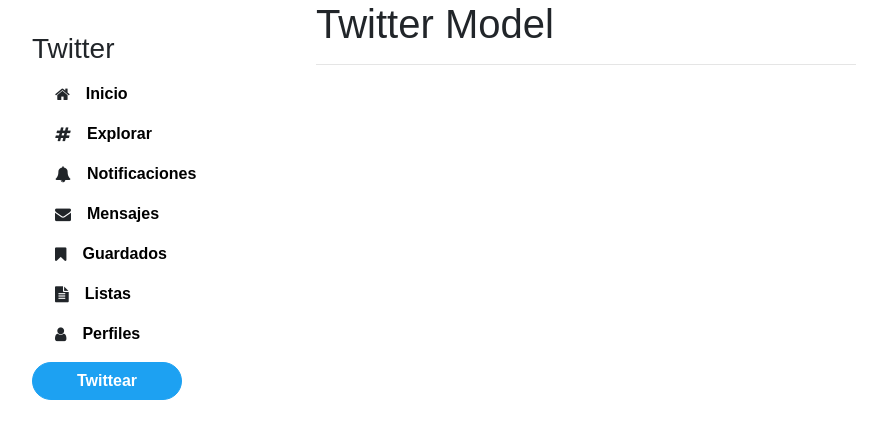
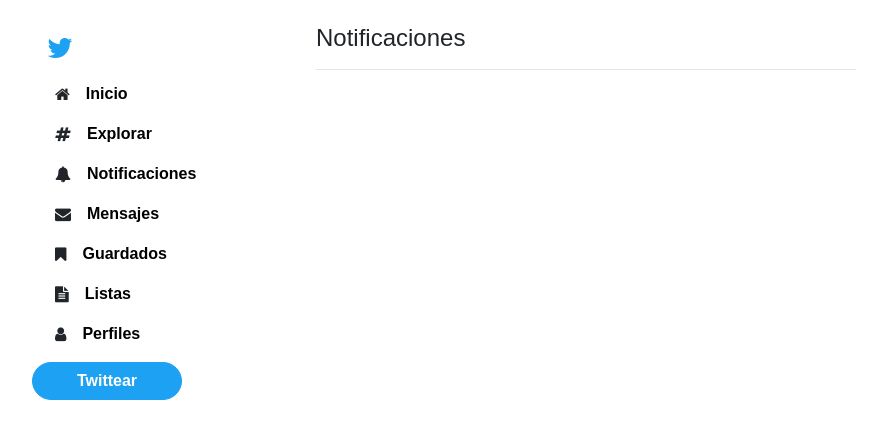
Before and after one commit to mentorrolling/Twitter-app, a plain HTML site: page index.html in a window 1280 px wide. Shown: the whole page, without its empty margins (54-941 px from the left). Drawn offline with nearby package versions, Linux system fonts and the light colour scheme.

Commit message:
Mejoras esteticas

```diff
--- a/estilos.css
+++ b/estilos.css
@@ -4,6 +4,10 @@
 body {
   font-family: Arial, Helvetica, sans-serif;
 }
+.icono-style {
+  color: rgb(29, 161, 242);
+}
+
 header ul li a {
   color: black;
 }
--- a/index.html
+++ b/index.html
@@ -24,8 +24,8 @@
     <div class="container">
       <div class="row">
         <header class="col-3 col-md-3 mt-3 p-3">
-          <div>
-            <h3>Twitter</h3>
+          <div class="container icono-style">
+            <h3><i class="fa fa-twitter" aria-hidden="true"></i></h3>
           </div>
           <div class="container">
             <ul class="nav flex-column">
@@ -87,8 +87,8 @@
           </div>
         </header>
 
-        <main class="col-6">
-          <h1>Twitter Model</h1>
+        <main class="col-6 mt-4">
+          <h4><srong>Notificaciones</srong></h4>
           <hr />
         </main>
       </div>
```
